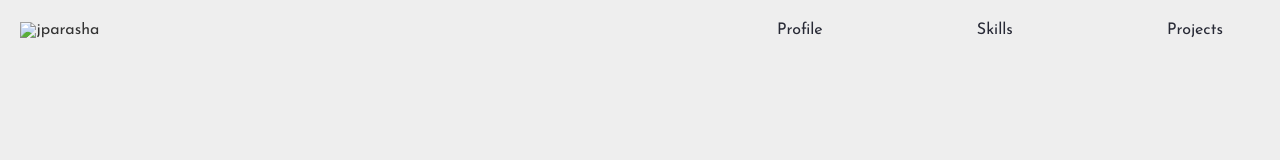
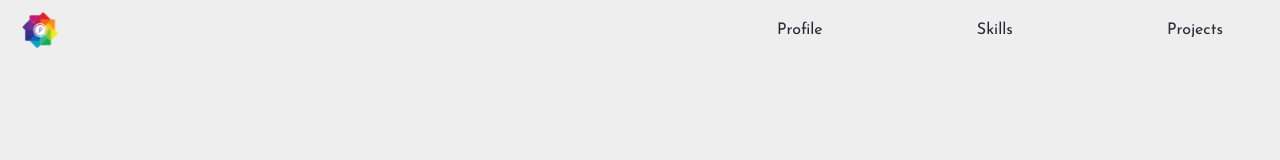
Before and after one commit to jparasha/jparasha.github.io, a React app: page / in a window 1280 px wide. Shown: the top 160 px of the page. Built offline with nearby package versions, Linux system fonts and the light colour scheme.

Commit message:
refactor : updated icons

```diff
--- a/public/index.html
+++ b/public/index.html
@@ -22,7 +22,7 @@
       href="https://fonts.googleapis.com/css2?family=Josefin+Sans:wght@100;400;700&display=swap"
       rel="stylesheet"
     />
-    <title>App</title>
+    <title>Jayant Parashar | aka jparasha | Front-End Developer</title>
   </head>
   <body>
     <noscript>You need to enable JavaScript to run this app.</noscript>
--- a/src/components/Navbar/index.js
+++ b/src/components/Navbar/index.js
@@ -1,5 +1,6 @@
 import React, { useEffect, useState } from "react";
 import DarkMode from "../DarkMode";
+import Brand from "../../images/jp.png";
 
 const Nav = (props) => {
   const [show, handleShow] = useState(false);
@@ -12,12 +13,7 @@ const Nav = (props) => {
 
   return (
     <div className={`nav ${show && "nav__black"}`}>
-      <img
-        className='nav__logo'
-        // src='https://upload.wikimedia.org/wikipedia/commons/thumb/0/08/Netflix_2015_logo.svg/1920px-Netflix_2015_logo.svg.png'
-        src=''
-        alt='jparasha'
-      />
+      <img className='nav__logo' src={Brand} alt='jparasha' />
       <nav className='nav-links'>
         <ul>
           <li>
--- a/src/styles/nav.css
+++ b/src/styles/nav.css
@@ -17,7 +17,7 @@
 .nav__logo {
   position: fixed;
   left: 20px;
-  width: 80px;
+  width: 40px;
   object-fit: contain;
 }
 
```
Also changed, not shown: package.json (+7 -3 lines), public/favicon-16x16.png (added), public/favicon.ico, public/logo192.png (deleted), public/logo512.png (deleted), src/images/jp.png (added), 1 other file.
